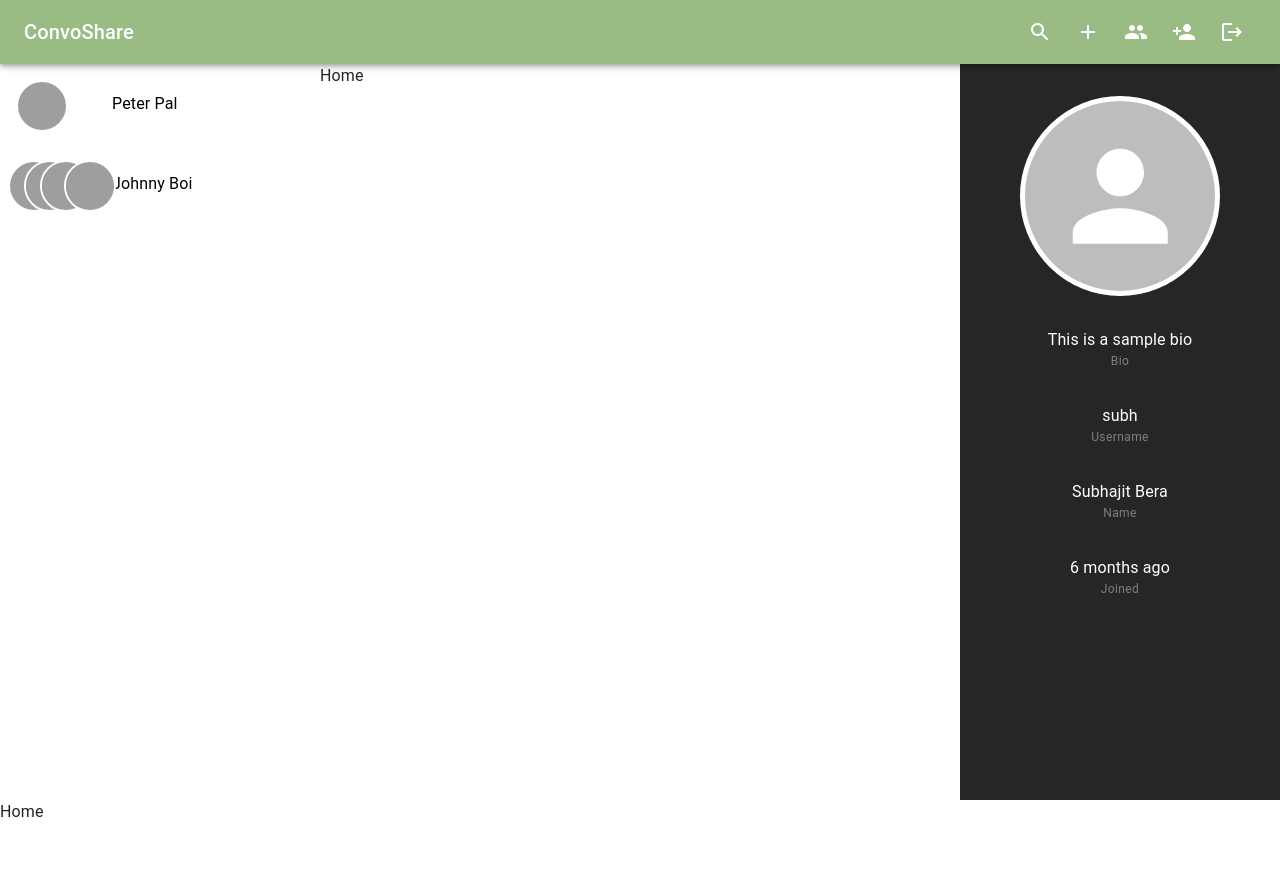
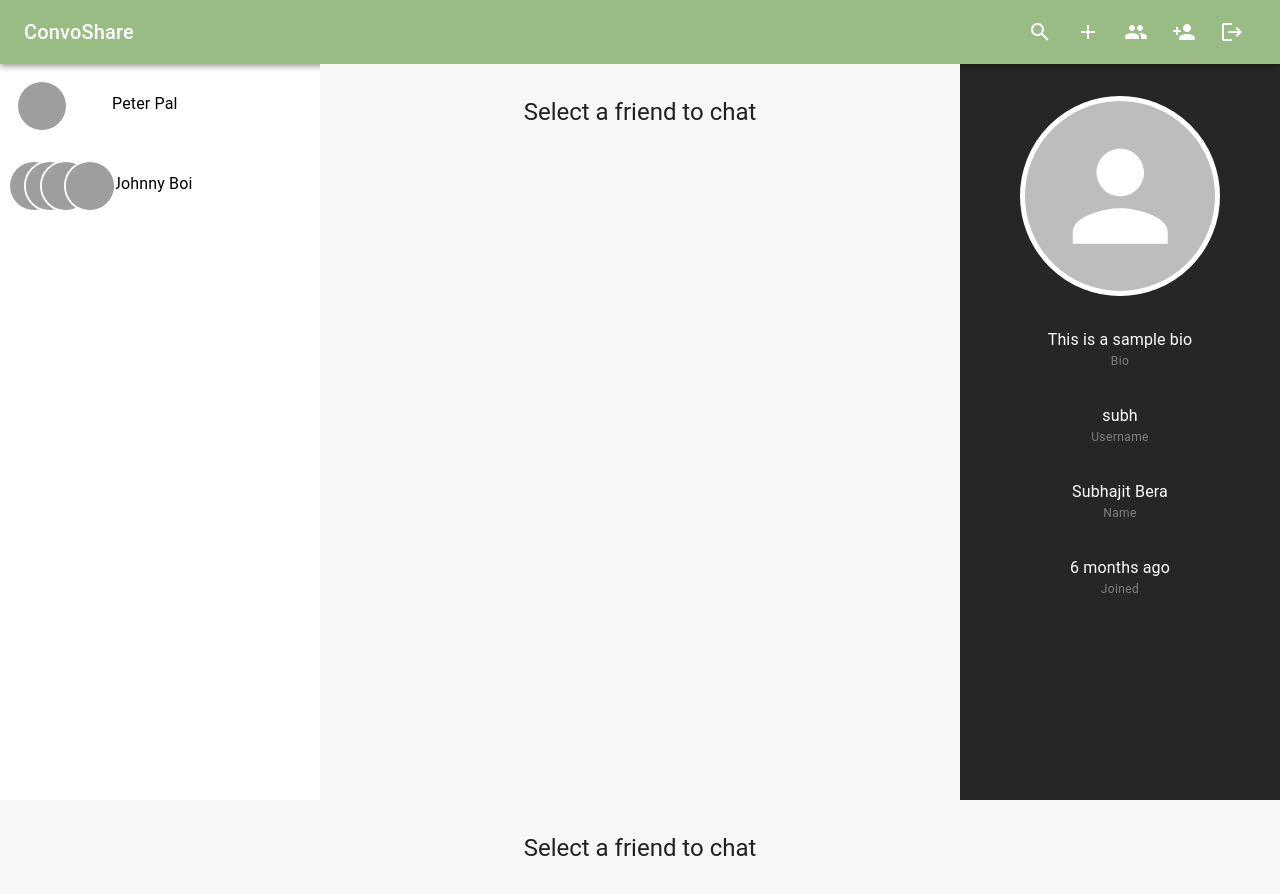
Before and after one commit to Subhajit-Bera/ConvoShare, a React (Vite) app in the folder client/: page / in a window 1280 px wide. Before the commit the page ends 824 px from the top, so only its background shows below. Built offline with nearby package versions, Linux system fonts and the light colour scheme; grey boxes are pictures that could not be loaded.

Commit message:
Home.jsx

```diff
--- a/client/src/components/layout/Header.jsx
+++ b/client/src/components/layout/Header.jsx
@@ -20,6 +20,7 @@ import {
   Logout as LogoutIcon,
   PersonAdd as NotificationsIcon,
 } from "@mui/icons-material";
+
 
 const SearchDialog = lazy(() => import("../specific/Search"));
 const NotifcationDialog = lazy(() => import("../specific/Notifications"));
@@ -58,6 +59,8 @@ const Header = () => {
           position="static"
           sx={{
             bgcolor: bgreen,
+            // boxShadow: " 0 4px 8px 0 rgba(0, 0, 0, 0.2), 0 6px 20px 0 rgba(0, 0, 0, 0.19)",
+
           }}
         >
           <Toolbar>
--- a/client/src/components/styles/StyledComponents.jsx
+++ b/client/src/components/styles/StyledComponents.jsx
@@ -19,7 +19,7 @@ const Link = styled(LinkComponent)`
   color: black;
   ${'' /* padding: 1rem; */}
   &:hover {
-    background-color: #D3E4CD;
+    background-color: rgba(0, 0, 0, 0.1);
   }
 `;
 
--- a/client/src/constants/color.js
+++ b/client/src/constants/color.js
@@ -1 +1,3 @@
 export const bgreen = "#99BC85";
+
+export const grayColor = "rgba(247,247,247,1)";
--- a/client/src/pages/Home.jsx
+++ b/client/src/pages/Home.jsx
@@ -1,11 +1,15 @@
 import React from 'react'
 import AppLayout from '../components/layout/AppLayout'
+import { Box, Typography } from "@mui/material";
+import { grayColor } from "../constants/color";
 
 const Home = () => {
   return (
-    <div>
-      Home
-    </div>
+    <Box bgcolor={grayColor} height={"100%"}>
+      <Typography p={"2rem"} variant="h5" textAlign={"center"} >
+        Select a friend to chat
+      </Typography>
+    </Box>
   )
 }
 
```
